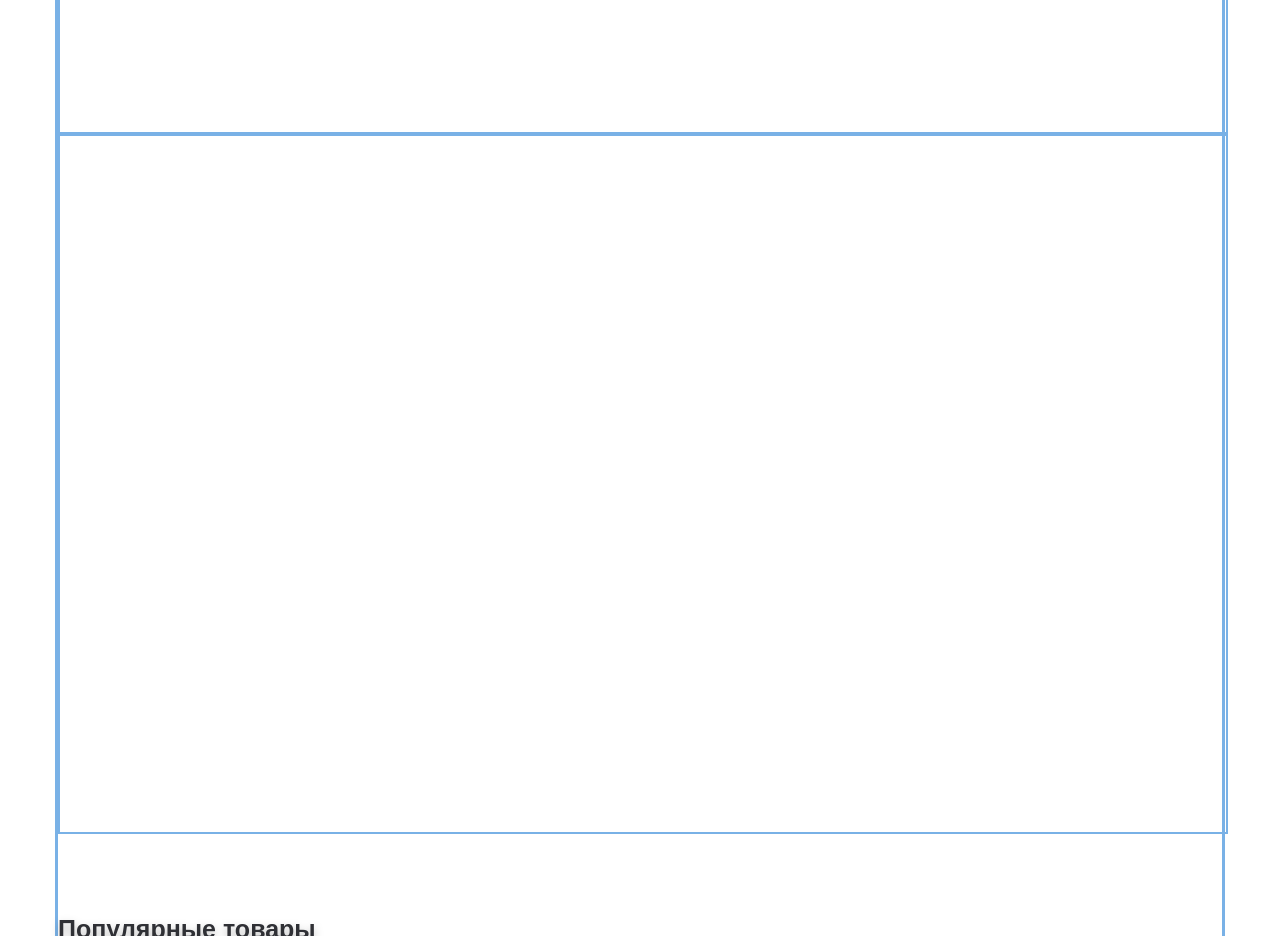
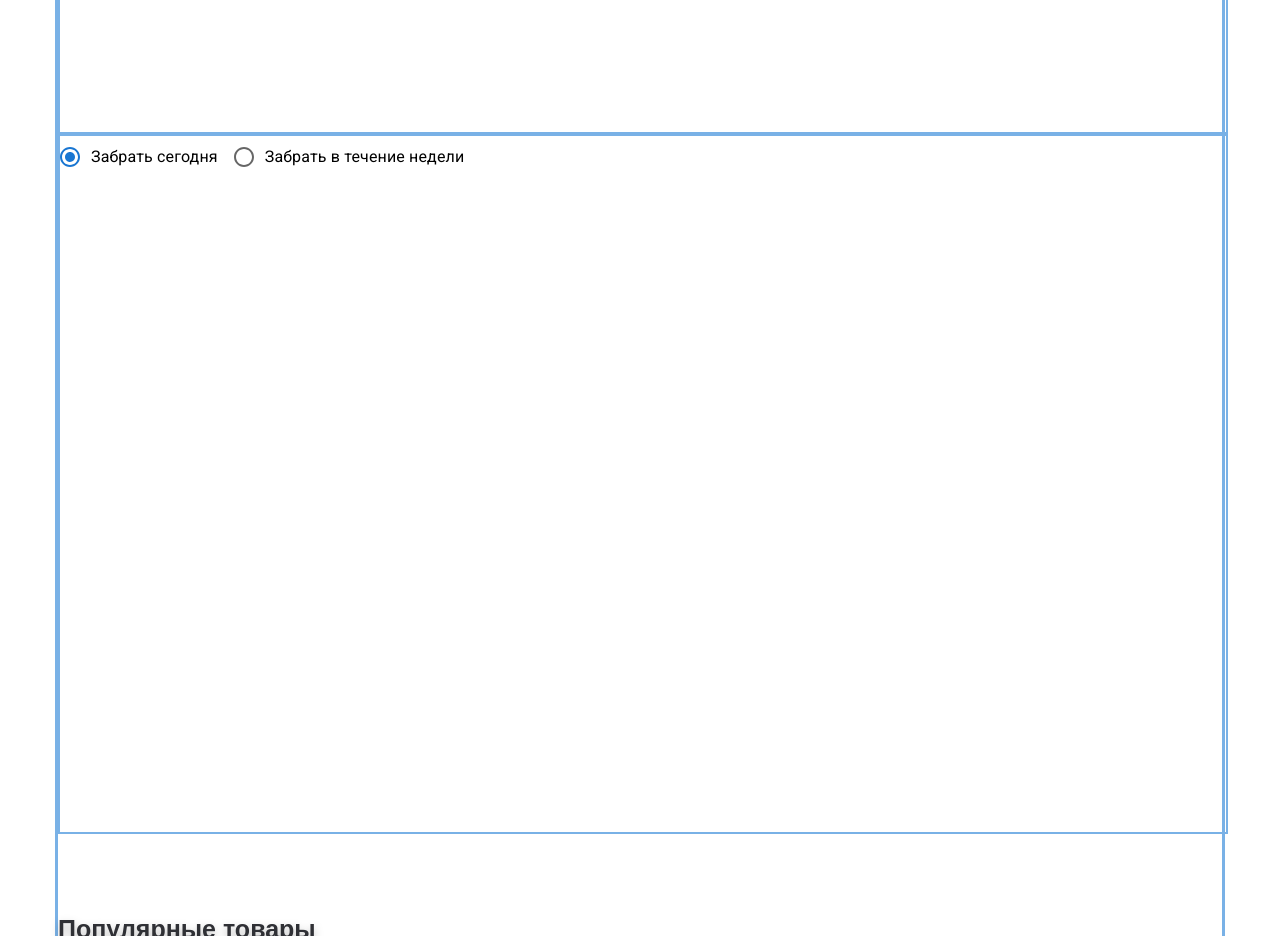
Before and after one commit to ladudasha/Group-shops, a React (Create React App) app: page / in a window 1280 px wide. Shown: the part 5620-6556 px from the top of the page. Built offline with nearby package versions, Linux system fonts and the light colour scheme.

Commit message:
radioButton srart

```diff
--- a/src/components/catalogTop/CatalogTop.jsx
+++ b/src/components/catalogTop/CatalogTop.jsx
@@ -44,7 +44,7 @@ function CatalogTop(props) {
                     <div className={s.groupRight}>
 
                             <FilterTopSelect/>
-                            {/* <MySelect/> */}
+
                             <div className={s.btnBlock}>
                                 <button className={s.btnRight}><img src={icon1} alt="" /></button>
                                 <button className={s.btnRight}><img src={icon2} alt="" /></button>
--- a/src/components/filter-top-select/FilterTopSelect.jsx
+++ b/src/components/filter-top-select/FilterTopSelect.jsx
@@ -40,7 +40,7 @@ export default function SelectLabels(props) {
   return (
     <div>
       <FormControl sx={{ m: 1, minWidth: 178,}}>
-      {/* <InputLabel className={s.selectLabel}>По полулярности</InputLabel> */}
+
         <Select
 
           value={age}
@@ -53,10 +53,7 @@ export default function SelectLabels(props) {
 <path fill-rule="evenodd" clip-rule="evenodd" d="M10.6 0L6 4.6L1.4 0L0 1.4L6 7.4L12 1.4L10.6 0Z" fill="#D7D9DF"/>
 </svg>)}
         >
-          <MenuItem value="">
-            По популярности
-          </MenuItem>
-          {/* <MenuItem value={10}>По популярности</MenuItem> */}
+          <MenuItem value="">По популярности</MenuItem>
           <MenuItem value={20}>По цене с min</MenuItem>
           <MenuItem value={30}>По цене с max</MenuItem>
           <MenuItem value={40}>По рейтингу</MenuItem>
--- a/src/components/productDescription/ProductDescription.jsx
+++ b/src/components/productDescription/ProductDescription.jsx
@@ -4,6 +4,7 @@ import img222 from "./../../assets/images/WithProducts/img2.png";
 import img333 from "./../../assets/images/WithProducts/img3.png";
 import img444 from "./../../assets/images/WithProducts/img4.png";
 import ProductsItemsBlock from "../Products-Items-Block/ProductsItemsBlock";
+import TableTop from "../tableTop/TableTop";
 
 
 
@@ -37,7 +38,9 @@ export default function ProductDescription() {
             <div className={s.container}>
                 <div className={s.infoContent}>
                     <section className={s.infoProduct}></section>
-                    <section className={s.infoTable}></section>
+                    <section className={s.infoTable}>
+                        <TableTop/>
+                    </section>
                     <section className={s.infoSlider}>
                         <ProductsItemsBlock cardData={otherProductsCardData} style={{display:"none"}}/>
                     </section>
--- /dev/null
+++ b/src/components/radioButtonMain/RadioButtonMain.jsx
@@ -0,0 +1,47 @@
+
+
+import * as React from 'react';
+import PropTypes from 'prop-types';
+import { styled } from '@mui/material/styles';
+import RadioGroup, { useRadioGroup } from '@mui/material/RadioGroup';
+import FormControlLabel from '@mui/material/FormControlLabel';
+import Radio from '@mui/material/Radio';
+
+const StyledFormControlLabel = styled((props) => <FormControlLabel {...props} />)(
+  ({ theme, checked }) => ({
+    '.MuiFormControlLabel-label': checked && {
+    //   color: theme.palette.primary.main,
+
+    },
+  }),
+);
+
+function MyFormControlLabel(props) {
+  const radioGroup = useRadioGroup();
+
+  let checked = false;
+
+  if (radioGroup) {
+    checked = radioGroup.value === props.value;
+  }
+
+  return <StyledFormControlLabel checked={checked} {...props} />;
+}
+
+MyFormControlLabel.propTypes = {
+  /**
+   * The value of the component.
+   */
+  value: PropTypes.any,
+};
+
+export default function RadioButtonMain() {
+  return (
+    <RadioGroup name="use-radio-group" defaultValue="first">
+        <div className="wrap">
+            <MyFormControlLabel value="first" label="Забрать сегодня" control={<Radio />} />
+            <MyFormControlLabel value="second" label="Забрать в течение недели" control={<Radio />} />
+        </div>
+    </RadioGroup>
+  );
+}
--- /dev/null
+++ b/src/components/radioButtonMain/RadioButtonMain.module.scss
@@ -0,0 +1,7 @@
+.wrap {
+    display: flex;
+}
+
+.my {
+    border-radius: 10% !important;
+}
--- /dev/null
+++ b/src/components/tableTop/TableTop.jsx
@@ -0,0 +1,23 @@
+import s from "./TableTop.module.scss"
+import RadioButtonMain from "../radioButtonMain/RadioButtonMain";
+
+
+
+
+export default function TableTop() {
+    return (
+    <div className={s.tableTop}>
+        <div className={s.list}></div>
+        <div className={s.wrap}>
+            <div className={s.leftBlock}></div>
+            <div className={s.rightBlock}>
+                <div>
+<RadioButtonMain/>
+                </div>
+                <div></div>
+            </div>
+        </div>
+
+    </div>
+);
+}
```
Also changed, not shown: src/components/tableTop/TableTop.module.scss (added).
